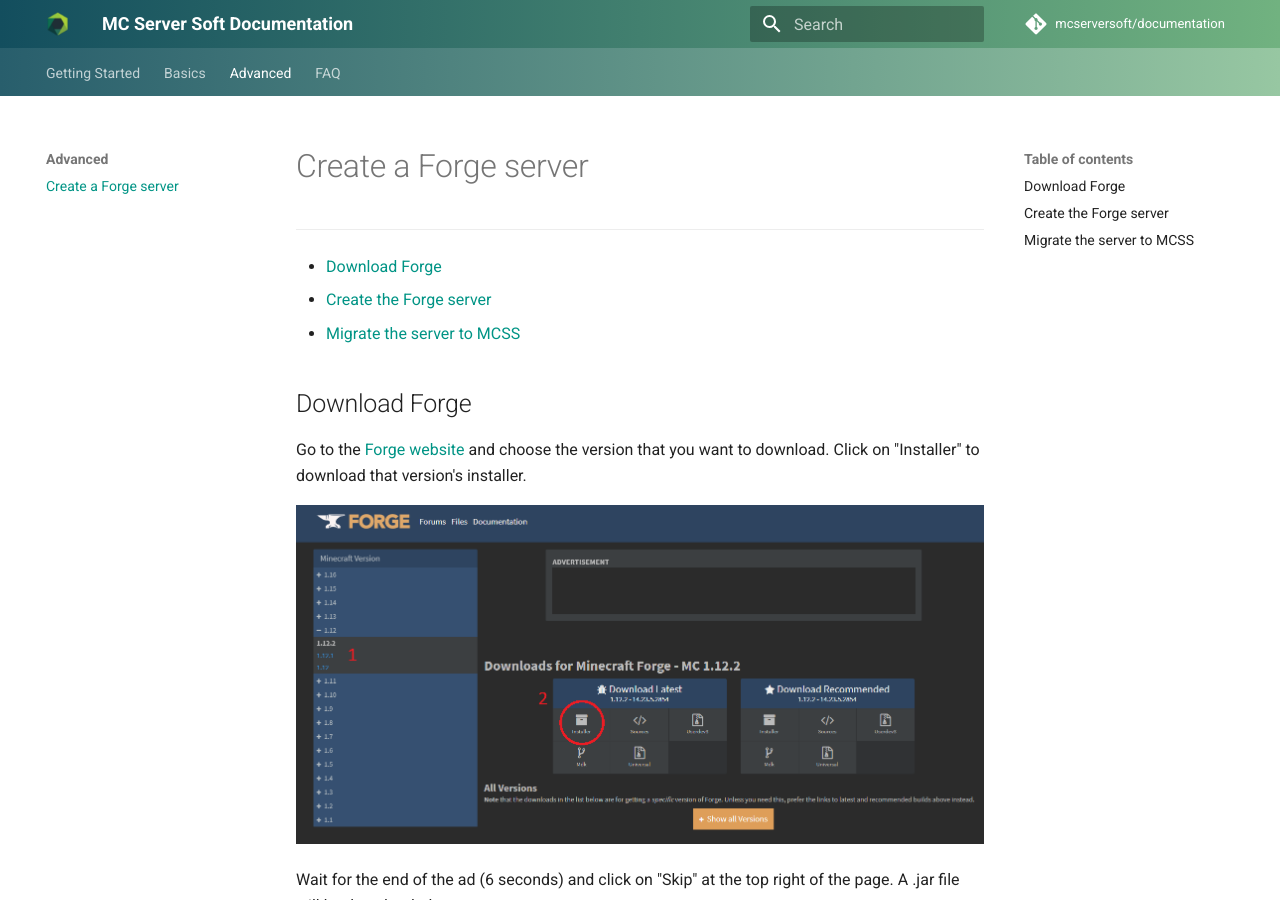
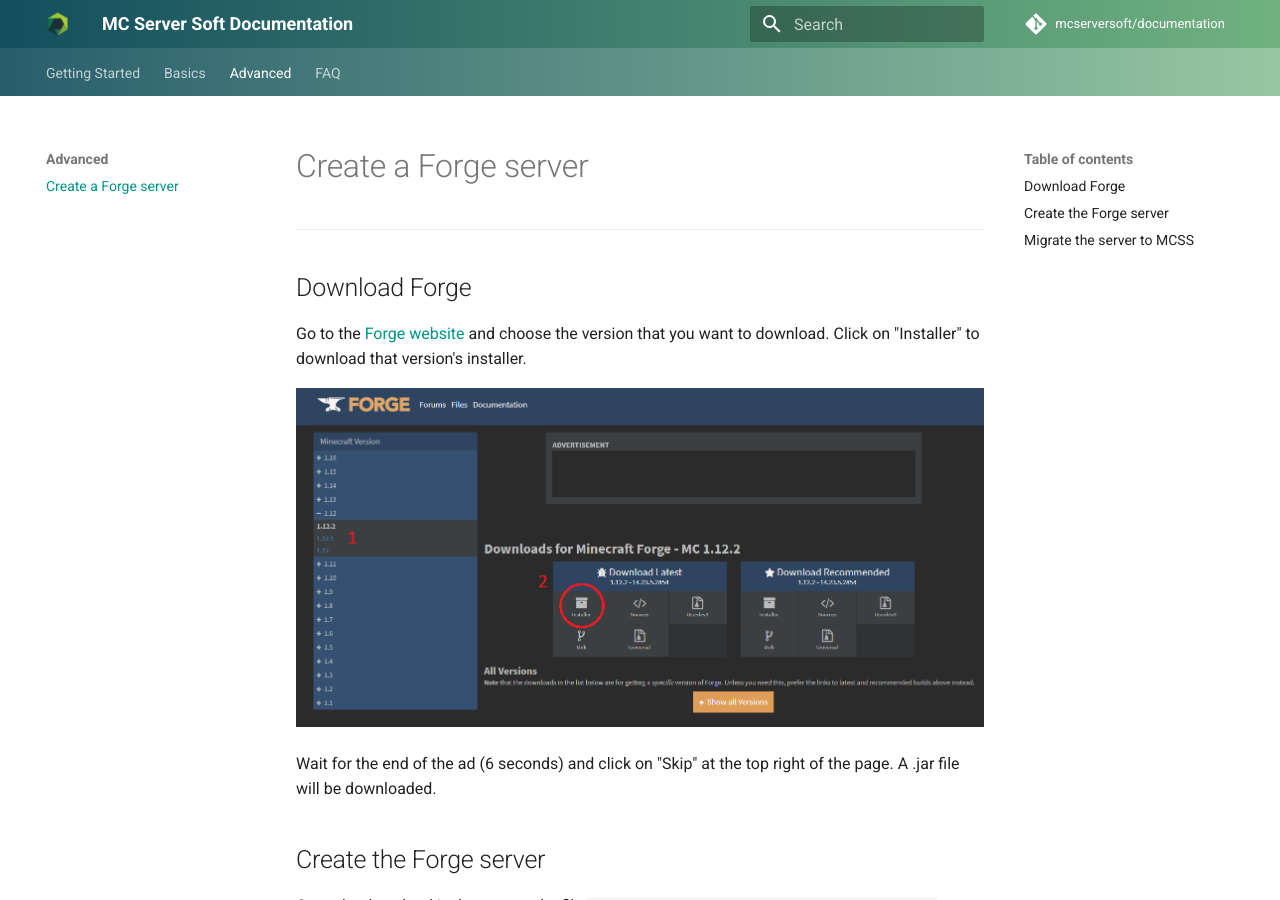
Before and after one commit to mcserversoft/documentation, an MkDocs documentation site: the page built from docs/create-forge-server.md, in a window 1280 px wide and 900 px high. Built offline with MkDocs 1.6.1 and Material for MkDocs 9.7.7, drawn with Linux system fonts in a browser that asks for light colours; comment, search, counter and statistics services are not loaded.

Commit message:
Update create-forge-server.md
Removed extra table of contents

```diff
--- a/docs/create-forge-server.md
+++ b/docs/create-forge-server.md
@@ -2,11 +2,6 @@
 
 ---
 
-*   [Download Forge](#download-forge)
-*   [Create the Forge server](#create-forge-server)
-*   [Migrate the server to MCSS](#migrate-server)
-
-<a name="download-forge"></a>
 ## Download Forge
 
 Go to the [Forge website](https://files.minecraftforge.net) and choose the version that you want to download. Click on "Installer" to download that version's installer.
@@ -15,7 +10,6 @@
 
 Wait for the end of the ad (6 seconds) and click on "Skip" at the top right of the page. A .jar file will be downloaded.
 
-<a name="create-forge-server"></a>
 ## Create the Forge server
 
 Once the download is done, open the file `forge-<minecraft_version>-<forge_version>-installer.jar` to begin the Forge server installation. <br>
@@ -32,7 +26,6 @@
 
 You can now delete the forge installer file.
 
-<a name="migrate-server"></a>
 ## Migrate the server to MCSS
 
 Now, open MCSS and go to "File > migrate server". A new windows will open. Inside it, choose a name for you server and a folder name (that will be stored to `mcss/servers/<folder_name>`. Choose the amout of RAM that will be allocated to the server, in MB (it's recommended to have at least 4GB, or 4096MB, for a Forge server).<br>
```
